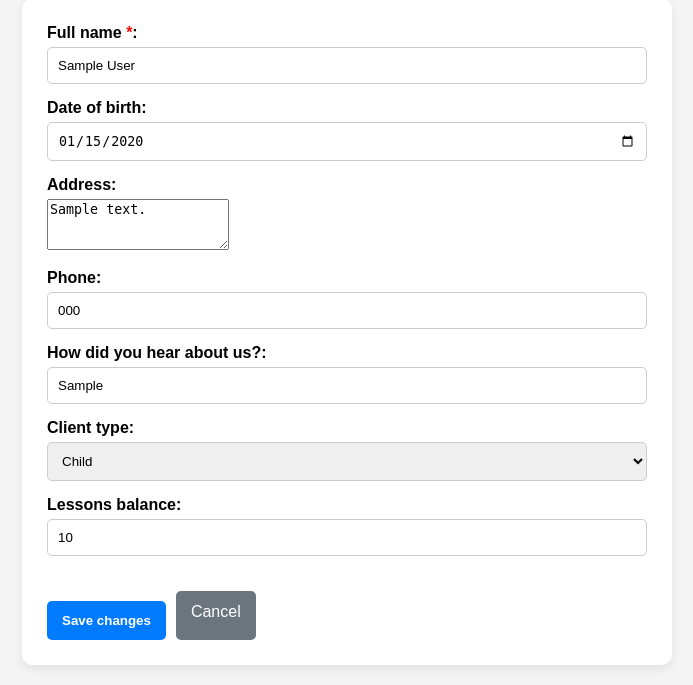
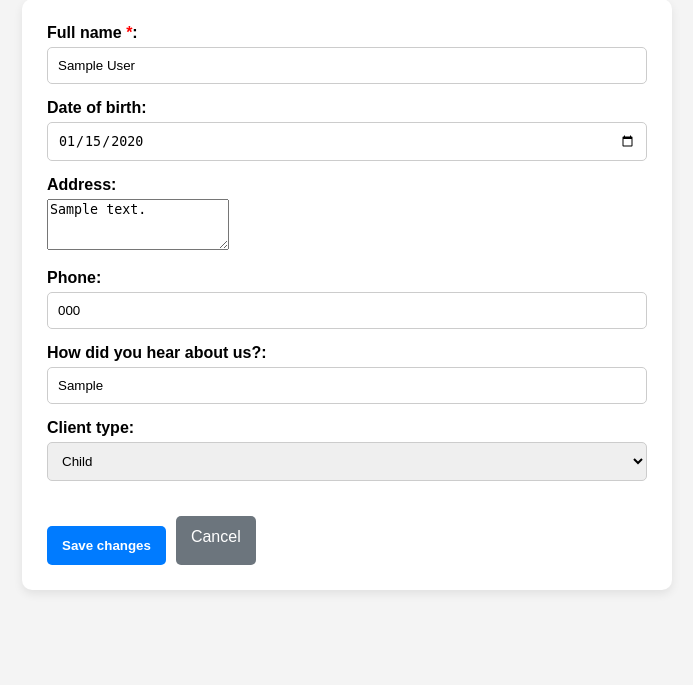
Before and after one commit to 5exclamations/fleks_control_panel, a Django app: page /clients/1/edit/ in a window 1280 px wide. Shown: the part 196-881 px from the top of the page, without its empty margins (293-986 px from the left). After the commit the page ends 788 px from the top, so only its background shows below. Run offline with Django 5.2, Linux system fonts and the light colour scheme; a user stored in the database is signed in; tables that the repository leaves empty hold one stand-in row (values such as "Sample post").

Commit message:
removed lessons count edit

```diff
--- a/accounting/templates/accounting/edit_client.html
+++ b/accounting/templates/accounting/edit_client.html
@@ -95,18 +95,6 @@
                 </select>
             </div>
 
-            <div>
-                <label for="lessons_balance">{% trans "Lessons balance" %}:</label>
-                <input
-                    type="number"
-                    id="lessons_balance"
-                    name="lessons_balance"
-                    min="0"
-                    step="1"
-                    value="{{ form.lessons_balance|default:client.lessons_balance }}"
-                >
-            </div>
-
             <div style="display: flex; gap: 10px; margin-top: 20px;">
                 <button type="submit">{% trans "Save changes" %}</button>
                 <a href="{% url 'view_client' client.id %}" style="background: #6c757d; color: white; padding: 12px 15px; border-radius: 5px; text-decoration: none; display: inline-block;">
```
Also changed, not shown: locale/az/LC_MESSAGES/django.po.
